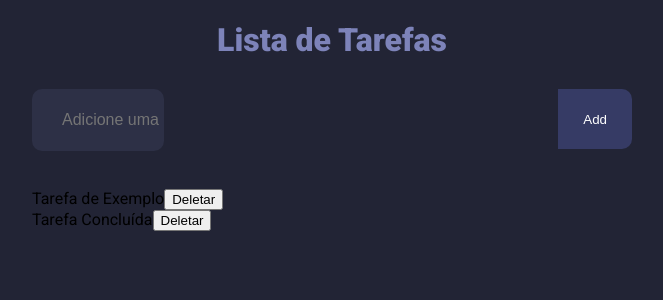
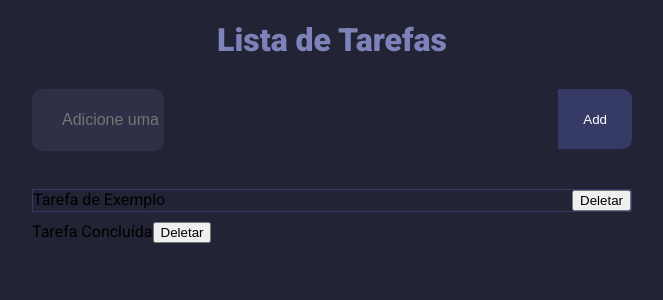
Before and after one commit to alopo2/to-do-list-react, a React (Vite) app in the folder todo-list/: page / in a window 1280 px wide. Shown: the top 300 px of the page, without its empty margins (308-971 px from the left). Built offline with nearby package versions, Linux system fonts and the light colour scheme.

Commit message:
adiciona estilo para a tarefa adicionada

```diff
--- a/todo-list/src/TodoList.css
+++ b/todo-list/src/TodoList.css
@@ -63,6 +63,14 @@ button.add:hover {
   margin: auto;
 }
 
+.item {
+  display: flex;
+  justify-content: space-between;
+  border: 1px solid #363b65;
+  margin-bottom: 10px;
+  cursor: pointer;
+}
+
 @media screen and (max-width: 900px) {
   form {
     width: 100%;
```
